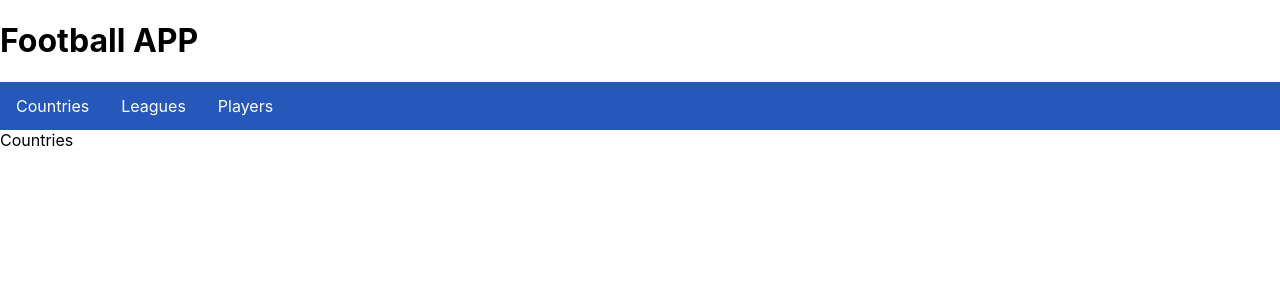
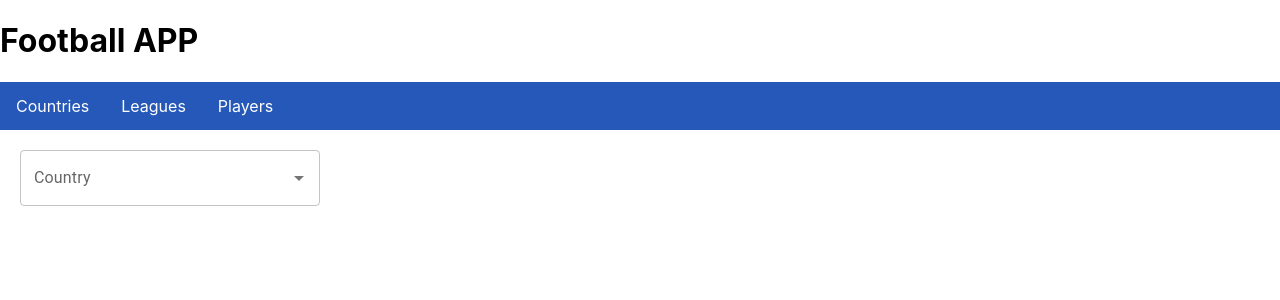
Before and after one commit to igorlakic2/football-app, a React app: page /countries in a window 1280 px wide. Shown: the top 300 px of the page. Built offline with nearby package versions, Linux system fonts and the light colour scheme; no server answers.

Commit message:
navigation, first pages & components

```diff
--- a/package.json
+++ b/package.json
@@ -34,6 +34,9 @@
     "webpack-dev-server": "^4.11.0"
   },
   "dependencies": {
+    "@emotion/react": "^11.10.4",
+    "@emotion/styled": "^11.10.4",
+    "@mui/material": "^5.10.4",
     "axios": "^0.27.2",
     "dotenv": "^16.0.2",
     "react": "^18.2.0",
--- a/src/pages/Countries.js
+++ b/src/pages/Countries.js
@@ -1,13 +1,24 @@
-import React, { useEffect } from "react";
+import React, { useEffect, useState } from "react";
 import axios from "axios";
+import TextField from "@mui/material/TextField";
+import Autocomplete from "@mui/material/Autocomplete";
 
 const Countries = () => {
+  const [countries, setCountries] = useState([]);
+
   const getCountries = async () => {
     try {
       const response = await axios.get(
         `https://app.sportdataapi.com/api/v1/soccer/countries?apikey=${process.env.REACT_APP_API_KEY}&continent=Europe`
       );
-      console.log(response);
+      const countriesArray = Object.values(response.data.data);
+
+      const itemToRemove = countriesArray.findIndex(
+        (element) => element.country_id === 69
+      );
+      countriesArray.splice(itemToRemove, 1);
+
+      setCountries(countriesArray);
     } catch (error) {
       console.log(error);
     }
@@ -17,7 +28,18 @@ const Countries = () => {
     getCountries();
   }, []);
 
-  return <div>Countries</div>;
+  return (
+    <div style={{ padding: 20 }}>
+      <Autocomplete
+        disablePortal
+        id="combo-box-demo"
+        options={countries}
+        sx={{ width: 300 }}
+        renderInput={(params) => <TextField {...params} label="Country" />}
+        getOptionLabel={(option) => option.name}
+      />
+    </div>
+  );
 };
 
 export default Countries;
```
Also changed, not shown: 1 other file (tests, documents, lock files or other folders).
